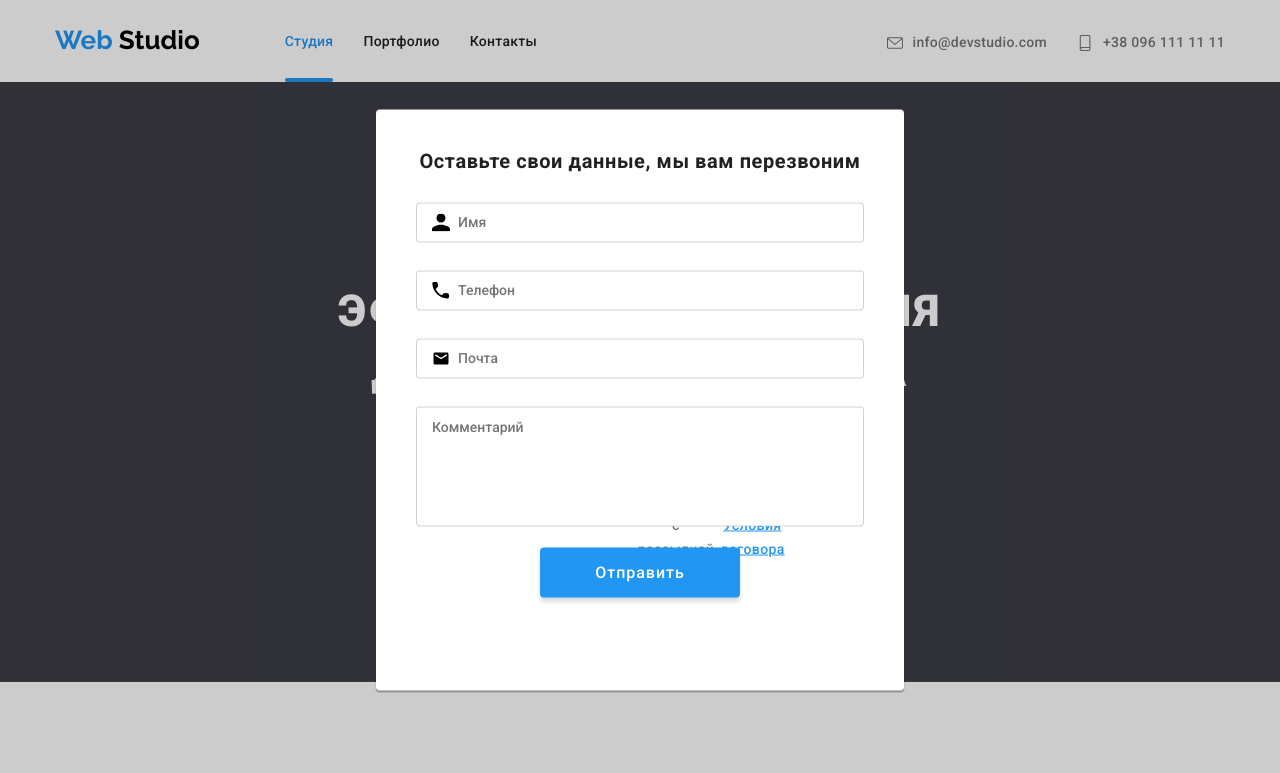
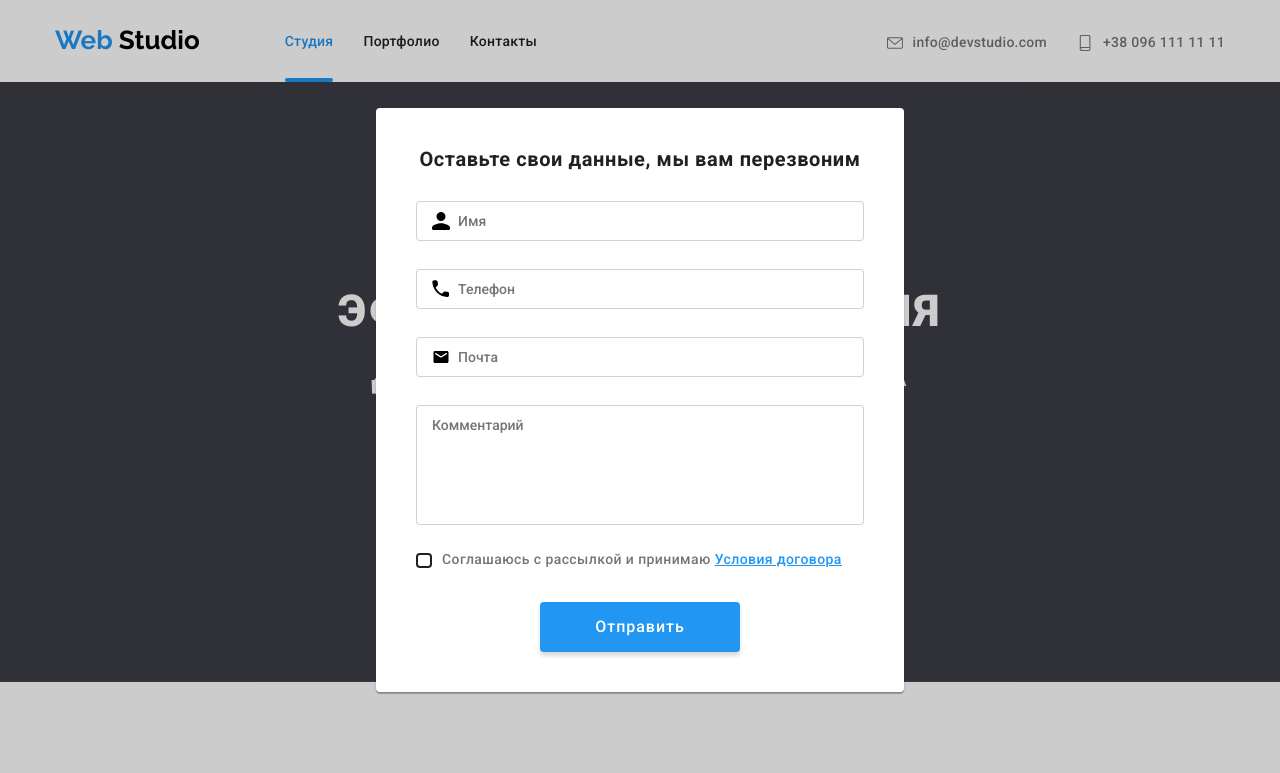
Before and after one commit to Vitalii-Mamchur/goit-markup-hw-05, a plain HTML site: page index.html in a window 1280 px wide. Both pictures are taken after a click on the button "Заказать услугу". Shown: the top 773 px of the page. Drawn offline with nearby package versions, Linux system fonts and the light colour scheme.

Commit message:
Добавил checkbox.

```diff
--- a/css/main.css
+++ b/css/main.css
@@ -60,17 +60,6 @@ body {
     font-size: 14px;
     line-height: 1.16;
     text-transform: uppercase;
-}
-
-.visually-hidden{
-    position: absolute;
-    width: 1px;
-    height: 1px;
-    margin: -1px;
-    border: 0;
-    padding: 0;
-    clip: rect( 0 0 0 0 );
-    overflow: hidden;
 }
 
     /* Хедер */
@@ -288,6 +277,7 @@ body {
 
 .form-comment{
     position: relative;
+    margin-bottom: 20px;
 }
 
 .comment{
@@ -313,17 +303,6 @@ body {
 
 .form-comment:focus-within .comment{
     border: 1px solid var(--accent-color);
-}
-
-.checkbox{
-    display: inline-block;
-    margin-bottom: 30px;
-}
-
-.form-label-checkbox{
-    position: absolute;
-    top: 12px;
-    left: 16px;
 }
 
 .form-label{
@@ -374,7 +353,7 @@ body {
     fill: var(--accent-color);
 }
 
-.checkbox-field,
+/* .checkbox-field,
 .checkbox-label{
     display: inline-flex;
     align-items: center;
@@ -387,14 +366,46 @@ body {
     height: 15px;
     background-image: url("../img/sprite-2.svg#icon");
 
+} */
+.checkbox{
+    position: absolute;
+    width: 1px;
+    height: 1px;
+    margin: -1px;
+    border: 0;
+    padding: 0;
+    clip: rect( 0 0 0 0 );
+    overflow: hidden;
+}
+
+.checkbox-field{
+    display: flex;
+    align-items: center;
+    margin-bottom: 30px;
+}
+
+.checkbox-icon{
+    display: inline-block;
+    margin-right: 8px;
+    width: 16px;
+    height: 15px;
+    margin-right: 10px;
+
+    border: 2px solid var(--title-text-color);
+    border-radius: 4px;
 }
 
 .checkbox-label{
-    width: 16px;
-    height: 15px;
     font-size: 14px;
     line-height: 1.71;
     letter-spacing: 0.03em;
+}
+
+.checkbox:checked + .checkbox-icon{
+    border-color: transparent;
+    background-image: url(../img/icon-check.svg);
+    background-size: contain;
+    background-origin: border-box;
 }
 
 .contract{
--- a/index.html
+++ b/index.html
@@ -95,7 +95,13 @@
                   <label for="mail" class="form-label-comment">Комментарий</label>
                 </div>
 
-                <div class="form-field-checkbox">
+                <label class="checkbox-field">
+                  <input class="checkbox" type="checkbox" name="topic"/>
+                  <span class="checkbox-icon"></span>
+                  <span class="checkbox-label">Соглашаюсь с рассылкой и принимаю <a class="contract" href="#">Условия договора</a></span>
+                </label>
+
+                <!-- <div class="form-field-checkbox">
                   <label class="checkbox-field">
                     <input type="checkbox"
                     class="checkbox visually-hidden"
@@ -103,7 +109,7 @@
                     name="policy"/>
                     <span class="checkbox-label">Соглашаюсь с рассылкой и принимаю <a class="contract" href="#">Условия договора</a></span>
                   </label>
-                </div>
+                </div> -->
                 <button type="submit" class="btn" data-modal-close>Отправить</button>
               </form>
             </div>
```
Also changed, not shown: img/icon-check.svg (added), img/icon.svg (added), img/sprite-3.svg (deleted).
